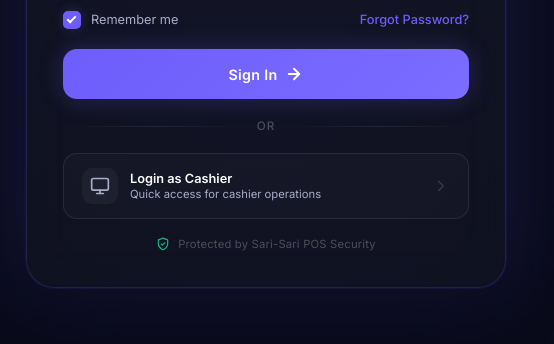
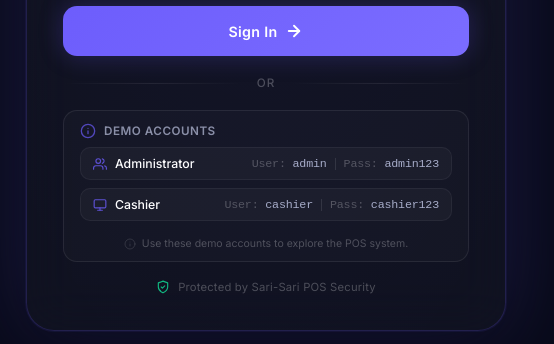
Before and after one commit to r3nzph/SSS, a plain HTML site: page login.html in a window 1280 px wide. Shown: the part 418-762 px from the top of the page, 726-1280 px from the left. Drawn offline with Linux system fonts and the light colour scheme.

Commit message:
Replace Quick Access card with Demo Accounts card + fix default passwords
Part 1 - Login page UI:
- Removed the cashier-card (Login as Cashier / Quick Access)
- Added Demo Accounts card showing Administrator (admin/admin123)
  and Cashier (cashier/cashier123) credentials
- Updated CSS: removed cashier-card styles, added demo-accounts styles
  with proper light-mode overrides and mobile responsive layout

Part 2 - Default credentials:
- Added password: 'admin123' to admin user in getDefaultData()
- Added password: 'cashier123' to cashier user in getDefaultData()
- Previously both users had undefined password, causing the init
  fallback to assign 'admin123' to both

```diff
--- a/css/login.css
+++ b/css/login.css
@@ -682,70 +682,116 @@
   text-transform: uppercase;
 }
 
-/* ---- Cashier Card ---- */
-.cashier-card {
+/* ---- Demo Accounts ---- */
+.demo-accounts {
+  margin-bottom: 18px;
+  background: rgba(255, 255, 255, 0.02);
+  border: 1px solid var(--border-subtle);
+  border-radius: 14px;
+  overflow: hidden;
+  transition: all var(--login-transition);
+}
+
+.demo-accounts:hover {
+  border-color: rgba(255, 255, 255, 0.10);
+}
+
+.demo-accounts-header {
+  display: flex;
+  align-items: center;
+  gap: 8px;
+  padding: 12px 16px 8px;
+  font-size: 0.78rem;
+  font-weight: 600;
+  color: var(--text-secondary);
+  letter-spacing: 0.5px;
+  text-transform: uppercase;
+}
+
+.demo-accounts-icon {
+  color: var(--accent);
+  opacity: 0.7;
+  flex-shrink: 0;
+}
+
+.demo-accounts-label {
+  opacity: 0.8;
+}
+
+.demo-accounts-body {
+  padding: 0 16px 10px;
+  display: flex;
+  flex-direction: column;
+  gap: 8px;
+}
+
+.demo-account-row {
   display: flex;
   align-items: center;
   justify-content: space-between;
-  padding: 14px 18px;
-  background: rgba(255, 255, 255, 0.02);
-  border: 1px solid var(--border-subtle);
-  border-radius: 14px;
-  cursor: pointer;
-  transition: all var(--login-transition);
-  margin-bottom: 18px;
+  padding: 8px 12px;
+  background: rgba(255, 255, 255, 0.03);
+  border: 1px solid rgba(255, 255, 255, 0.05);
+  border-radius: 10px;
+  transition: background var(--login-transition);
 }
 
-.cashier-card:hover {
-  background: rgba(255, 255, 255, 0.05);
-  border-color: rgba(255, 255, 255, 0.12);
-  transform: translateY(-1px);
+.demo-account-row:hover {
+  background: rgba(255, 255, 255, 0.06);
 }
 
-.cashier-left {
+.demo-account-role {
   display: flex;
   align-items: center;
-  gap: 12px;
+  gap: 8px;
+  font-size: 0.82rem;
+  font-weight: 500;
+  color: var(--text-white);
+  white-space: nowrap;
 }
 
-.cashier-icon {
-  width: 36px;
-  height: 36px;
-  min-width: 36px;
-  background: rgba(255, 255, 255, 0.04);
-  border-radius: 10px;
+.demo-account-role svg {
+  color: var(--accent);
+  opacity: 0.8;
+  flex-shrink: 0;
+}
+
+.demo-account-creds {
+  display: flex;
+  align-items: center;
+  gap: 8px;
+  font-size: 0.78rem;
+  color: var(--text-secondary);
+  font-family: 'SF Mono', 'Fira Code', 'Cascadia Code', monospace;
+  letter-spacing: -0.2px;
+}
+
+.demo-account-sep {
+  width: 1px;
+  height: 12px;
+  background: rgba(255, 255, 255, 0.10);
+  flex-shrink: 0;
+}
+
+.demo-label {
+  color: rgba(255, 255, 255, 0.25);
+  font-weight: 400;
+}
+
+.demo-accounts-footer {
   display: flex;
   align-items: center;
   justify-content: center;
-  color: var(--text-secondary);
+  gap: 6px;
+  padding: 6px 16px 10px;
+  font-size: 0.7rem;
+  color: rgba(255, 255, 255, 0.25);
+  line-height: 1.3;
 }
 
-.cashier-card:hover .cashier-icon {
-  background: rgba(109, 93, 252, 0.12);
-  color: var(--accent);
-}
-
-.cashier-title {
-  font-size: 0.85rem;
-  font-weight: 600;
-  color: var(--text-white);
-  margin-bottom: 1px;
-}
-
-.cashier-desc {
-  font-size: 0.75rem;
-  color: var(--text-secondary);
-}
-
-.cashier-arrow {
-  color: rgba(255, 255, 255, 0.15);
-  transition: all var(--login-transition);
+.demo-accounts-footer svg {
+  opacity: 0.5;
   flex-shrink: 0;
-}
-
-.cashier-card:hover .cashier-arrow {
-  color: var(--accent);
-  transform: translateX(2px);
 }
 
 /* ---- Security Badge ---- */
@@ -902,14 +948,38 @@ html.light-mode .login-card-icon {
   border-color: rgba(109, 93, 252, 0.10);
 }
 
-html.light-mode .cashier-card {
+html.light-mode .demo-accounts {
   background: rgba(255, 255, 255, 0.5);
   border-color: rgba(0, 0, 0, 0.06);
 }
 
-html.light-mode .cashier-card:hover {
-  background: rgba(255, 255, 255, 0.7);
+html.light-mode .demo-accounts:hover {
   border-color: rgba(0, 0, 0, 0.10);
+}
+
+html.light-mode .demo-account-row {
+  background: rgba(255, 255, 255, 0.6);
+  border-color: rgba(0, 0, 0, 0.04);
+}
+
+html.light-mode .demo-account-row:hover {
+  background: rgba(255, 255, 255, 0.8);
+}
+
+html.light-mode .demo-accounts-header {
+  color: #4b5563;
+}
+
+html.light-mode .demo-account-role {
+  color: #1a1a2e;
+}
+
+html.light-mode .demo-account-creds {
+  color: #6b7280;
+}
+
+html.light-mode .demo-label {
+  color: rgba(0, 0, 0, 0.25);
 }
 
 html.light-mode .or-line {
@@ -1040,6 +1110,9 @@ html:not(.light-mode) .theme-toggle-label:hover .theme-sun {
   .login-field input[type="text"],
   .login-field input[type="password"] { height: 46px; font-size: 0.85rem; }
   .btn-login { height: 46px; font-size: 0.9rem; }
-  .cashier-card { padding: 12px 14px; }
+  .demo-accounts-header { padding: 10px 14px 6px; }
+  .demo-accounts-body { padding: 0 14px 8px; gap: 6px; }
+  .demo-account-row { padding: 6px 10px; flex-direction: column; align-items: flex-start; gap: 4px; }
+  .demo-account-creds { font-size: 0.72rem; }
   .login-global-footer { padding: 10px 16px; flex-direction: column; gap: 6px; text-align: center; }
 }
--- a/js/storage.js
+++ b/js/storage.js
@@ -62,7 +62,7 @@ async function hashPassword(password) {
 function getDefaultData() {
   return {
     users: [
-      { id: 'u1', username: 'admin', role: 'admin', createdAt: new Date().toISOString(),
+      { id: 'u1', username: 'admin', password: 'admin123', role: 'admin', createdAt: new Date().toISOString(),
         fullName: 'Administrator', email: '', contactNumber: '', status: 'active',
         lastLogin: null, createdBy: 'system', loginAttempts: 0, lockedUntil: null,
         forcePasswordChange: false, profilePicture: '',
@@ -70,7 +70,7 @@ function getDefaultData() {
           stockReceiving: true, stockAdjustment: true, salesAudit: true, reports: true,
           userManagement: true, settings: true, cashierPOS: true, backup: true,
           restore: true, deleteRecords: true, exportReports: true } },
-      { id: 'u2', username: 'cashier', role: 'cashier', createdAt: new Date().toISOString(),
+      { id: 'u2', username: 'cashier', password: 'cashier123', role: 'cashier', createdAt: new Date().toISOString(),
         fullName: 'Cashier', email: '', contactNumber: '', status: 'active',
         lastLogin: null, createdBy: 'system', loginAttempts: 0, lockedUntil: null,
         forcePasswordChange: false, profilePicture: '',
--- a/login.html
+++ b/login.html
@@ -234,24 +234,57 @@
           <div class="or-line"></div>
         </div>
 
-        <!-- Cashier Card -->
-        <div class="cashier-card" onclick="location.href='cashier.html'">
-          <div class="cashier-left">
-            <div class="cashier-icon">
-              <svg width="20" height="20" viewBox="0 0 24 24" fill="none" stroke="currentColor" stroke-width="2" stroke-linecap="round" stroke-linejoin="round">
-                <rect x="2" y="3" width="20" height="14" rx="2" ry="2"/>
-                <line x1="8" y1="21" x2="16" y2="21"/>
-                <line x1="12" y1="17" x2="12" y2="21"/>
-              </svg>
+        <!-- Demo Accounts -->
+        <div class="demo-accounts">
+          <div class="demo-accounts-header">
+            <svg class="demo-accounts-icon" width="16" height="16" viewBox="0 0 24 24" fill="none" stroke="currentColor" stroke-width="2" stroke-linecap="round" stroke-linejoin="round">
+              <circle cx="12" cy="12" r="10"/>
+              <line x1="12" y1="16" x2="12" y2="12"/>
+              <line x1="12" y1="8" x2="12.01" y2="8"/>
+            </svg>
+            <span class="demo-accounts-label">Demo Accounts</span>
+          </div>
+          <div class="demo-accounts-body">
+            <div class="demo-account-row">
+              <div class="demo-account-role">
+                <svg width="14" height="14" viewBox="0 0 24 24" fill="none" stroke="currentColor" stroke-width="2" stroke-linecap="round" stroke-linejoin="round">
+                  <path d="M17 21v-2a4 4 0 0 0-4-4H5a4 4 0 0 0-4 4v2"/>
+                  <circle cx="9" cy="7" r="4"/>
+                  <path d="M23 21v-2a4 4 0 0 0-3-3.87"/>
+                  <path d="M16 3.13a4 4 0 0 1 0 7.75"/>
+                </svg>
+                <span>Administrator</span>
+              </div>
+              <div class="demo-account-creds">
+                <span class="demo-account-user"><span class="demo-label">User:</span> admin</span>
+                <span class="demo-account-sep"></span>
+                <span class="demo-account-pass"><span class="demo-label">Pass:</span> admin123</span>
+              </div>
             </div>
-            <div class="cashier-info">
-              <div class="cashier-title">Login as Cashier</div>
-              <div class="cashier-desc">Quick access for cashier operations</div>
+            <div class="demo-account-row">
+              <div class="demo-account-role">
+                <svg width="14" height="14" viewBox="0 0 24 24" fill="none" stroke="currentColor" stroke-width="2" stroke-linecap="round" stroke-linejoin="round">
+                  <rect x="2" y="3" width="20" height="14" rx="2" ry="2"/>
+                  <line x1="8" y1="21" x2="16" y2="21"/>
+                  <line x1="12" y1="17" x2="12" y2="21"/>
+                </svg>
+                <span>Cashier</span>
+              </div>
+              <div class="demo-account-creds">
+                <span class="demo-account-user"><span class="demo-label">User:</span> cashier</span>
+                <span class="demo-account-sep"></span>
+                <span class="demo-account-pass"><span class="demo-label">Pass:</span> cashier123</span>
+              </div>
             </div>
           </div>
-          <svg class="cashier-arrow" width="18" height="18" viewBox="0 0 24 24" fill="none" stroke="currentColor" stroke-width="2" stroke-linecap="round" stroke-linejoin="round">
-            <polyline points="9 18 15 12 9 6"/>
-          </svg>
+          <div class="demo-accounts-footer">
+            <svg width="12" height="12" viewBox="0 0 24 24" fill="none" stroke="currentColor" stroke-width="2" stroke-linecap="round" stroke-linejoin="round">
+              <circle cx="12" cy="12" r="10"/>
+              <line x1="12" y1="16" x2="12" y2="12"/>
+              <line x1="12" y1="8" x2="12.01" y2="8"/>
+            </svg>
+            <span>Use these demo accounts to explore the POS system.</span>
+          </div>
         </div>
 
         <!-- Security Badge -->
```
